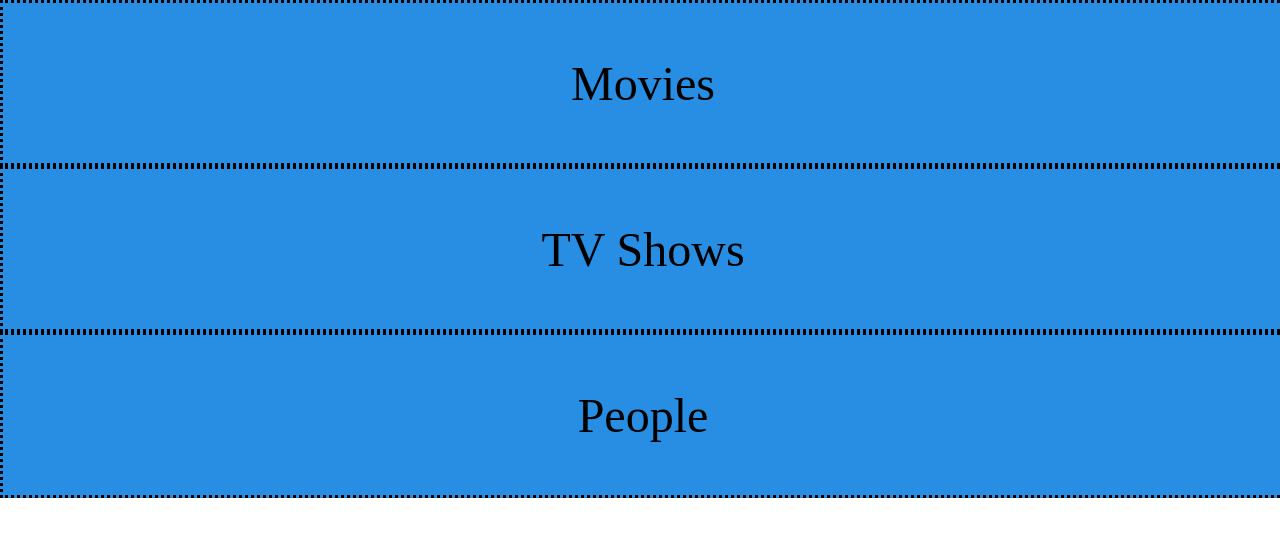
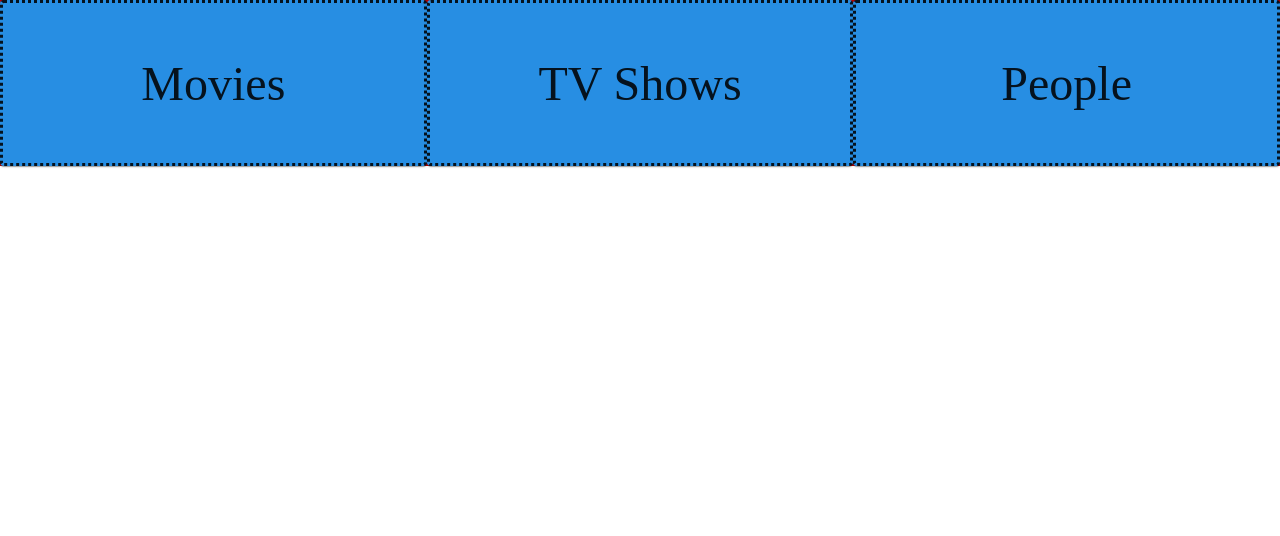
Before and after one commit to plaetzaw/MyNextBingeClient, a React (Create React App) app: page /Picker in a window 1280 px wide. Shown: the top 536 px of the page. Built offline with nearby package versions, Linux system fonts and the light colour scheme.

Commit message:
starting landing pages

```diff
--- a/src/pages/home.js
+++ b/src/pages/home.js
@@ -3,18 +3,6 @@ import Binge from '../utility/images/JustOneMore.png'
 import Card from '@material-ui/core/Card'
 // import { layoutGenerator } from "react-break";
 import '../utility/layout.css'
-
-
-const background = {
-    backgroundColor: '#c2c283'
-}
-
-const startContainer = {
-    backgroundColor: '#B80000',
-    display: 'flex',
-    flexFlow: 'column',
-    justifyContent: 'space-around'
-}
 
 const greetingItem = {
     display: 'flex',
@@ -31,14 +19,6 @@ const greetingItem = {
     textAlign: 'center',
     fontSize: 'x-large',
 
-}
-
-const endContainer = {
-    backgroundColor: '#D5D5D1',
-    width: '100%',
-    display: 'flex',
-    flexFlow: 'row-wrap',
-    justifyContent: 'space-around'
 }
 
 const endItem = {
@@ -69,7 +49,7 @@ function Home() {
     <div className="title"><b>YourNextBinge</b></div>
       <div className="startContainer"
     >
-          <Card className="greetingitem">
+          <Card style={greetingItem}>
           <span><b>YourNextBinge</b> is designed to help you find the next movie
            or tv show for you to bingewatch!</span>
            <br/>
@@ -93,7 +73,7 @@ function Home() {
             will disable several key features
           </Card>
       </div>
-      <div style={endContainer}>
+      <div className="endContainer">
         <div style={endItem}><button style={button}><b>Register for MyNextBinge</b></button></div>
         <div style={endItem}><button style={button}><b>Login</b></button></div>
         <div style={endItem}><button style={button}><b>Proceed as Guest</b></button></div>
--- a/src/pages/picker.js
+++ b/src/pages/picker.js
@@ -1,4 +1,5 @@
 import React from 'react'
+import Card from '@material-ui/core/Card'
 
 const startContainer = {
     width: '100%',
@@ -25,16 +26,16 @@ const containerItem = {
 function Picker() {
   return (
     <>
-    <div style={startContainer}>
-        <div style={containerItem}>
+    <div className="startContainer">
+        <Card style={containerItem}>
             Movies
-        </div>
-        <div style={containerItem}>
+        </Card>
+        <Card style={containerItem}>
             TV Shows
-        </div>
-        <div style={containerItem}>
+        </Card>
+        <Card style={containerItem}>
             People
-        </div>
+        </Card>
     </div>
 
     </>
--- a/src/utility/layout.css
+++ b/src/utility/layout.css
@@ -22,12 +22,12 @@
   background-color: #b80000;
   display: flex;
   justify-content: space-around;
-  flex-flow: row;
+  flex-flow: column;
 }
 
 @media screen and (min-width: 481px) {
   .startContainer {
-    flex-flow: column;
+    flex-flow: row;
   }
 }
 
```
